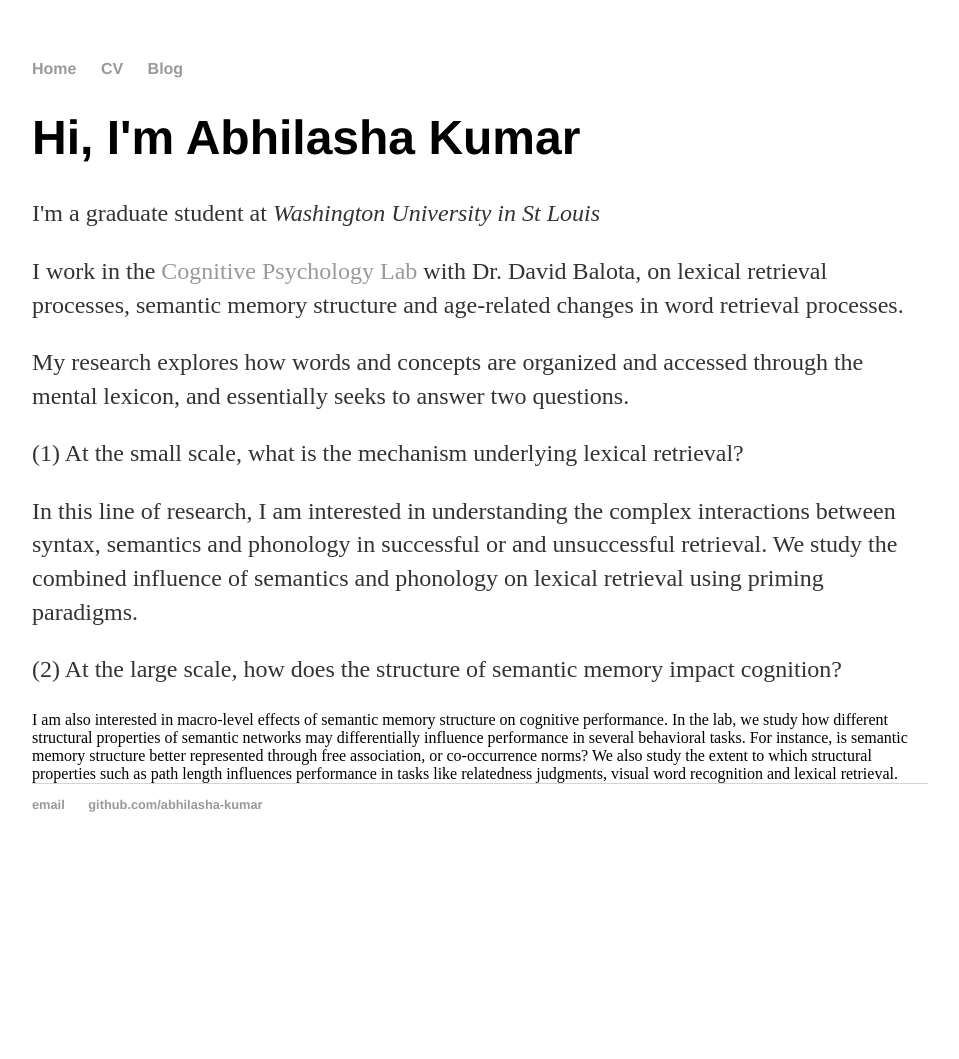
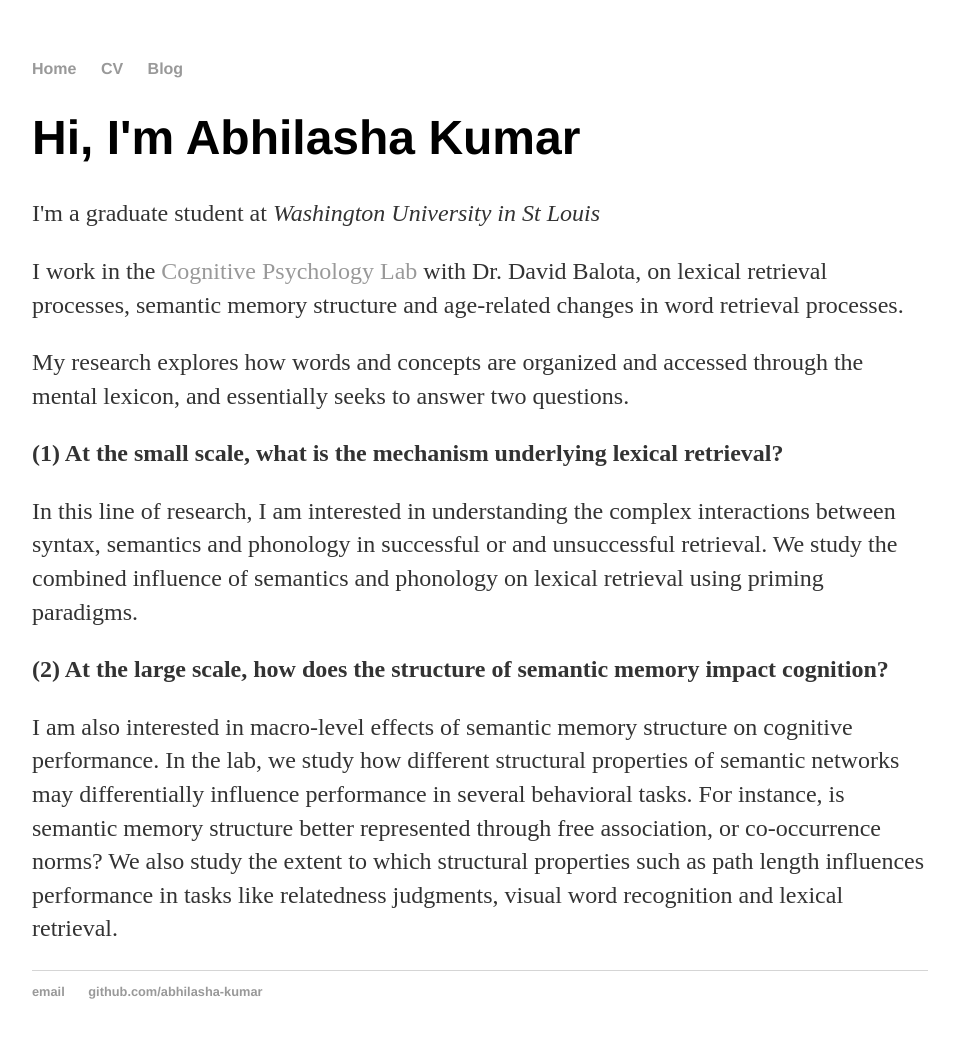
Before and after one commit to abhilasha-kumar/abhilasha-kumar.github.io, a Jekyll site: the page built from index.html, in a window 1280 px wide. Shown: the whole page, without its empty margins (160-1119 px from the left). Built offline with Jekyll 4.4.1, drawn with Linux system fonts in a browser that asks for light colours; before the commit the page ends 900 px from its top, so only the background shows below that.

Commit message:
Update index.html

```diff
--- a/index.html
+++ b/index.html
@@ -7,9 +7,9 @@
 <p>I'm a graduate student at <em>Washington University in St Louis</em> </p>
 <p> I work in the <a href="http://psychnet.wustl.edu/coglab/" target="_blank">Cognitive Psychology Lab</a> with Dr. David Balota, on lexical retrieval processes, semantic memory structure and age-related changes in word retrieval processes. </p>
 <p> My research explores how words and concepts are organized and accessed through the mental lexicon, and essentially seeks to answer two questions. </p>
-<p> (1) At the small scale, what is the mechanism underlying lexical retrieval? </p>
+	<p> <strong> (1) At the small scale, what is the mechanism underlying lexical retrieval? </strong> </p>
 <p> 		In this line of research, I am interested in understanding the complex interactions between syntax, semantics and phonology in successful or and unsuccessful retrieval. We study the combined influence of semantics and phonology on lexical retrieval using priming paradigms.
-<p> (2) At the large scale, how does the structure of semantic memory impact cognition? </p>
-		I am also interested in macro-level effects of semantic memory structure on cognitive performance. In the lab, we study how different structural properties of semantic networks may differentially influence performance in several behavioral tasks. For instance, is semantic memory structure better represented through free association, or co-occurrence norms? We also study the extent to which structural properties such as path length influences performance in tasks like relatedness judgments, visual word recognition and lexical retrieval.
+<p> <strong> (2) At the large scale, how does the structure of semantic memory impact cognition? </strong> </p>
+<p>		I am also interested in macro-level effects of semantic memory structure on cognitive performance. In the lab, we study how different structural properties of semantic networks may differentially influence performance in several behavioral tasks. For instance, is semantic memory structure better represented through free association, or co-occurrence norms? We also study the extent to which structural properties such as path length influences performance in tasks like relatedness judgments, visual word recognition and lexical retrieval.
 
 </div><!-- /.blurb -->
```
